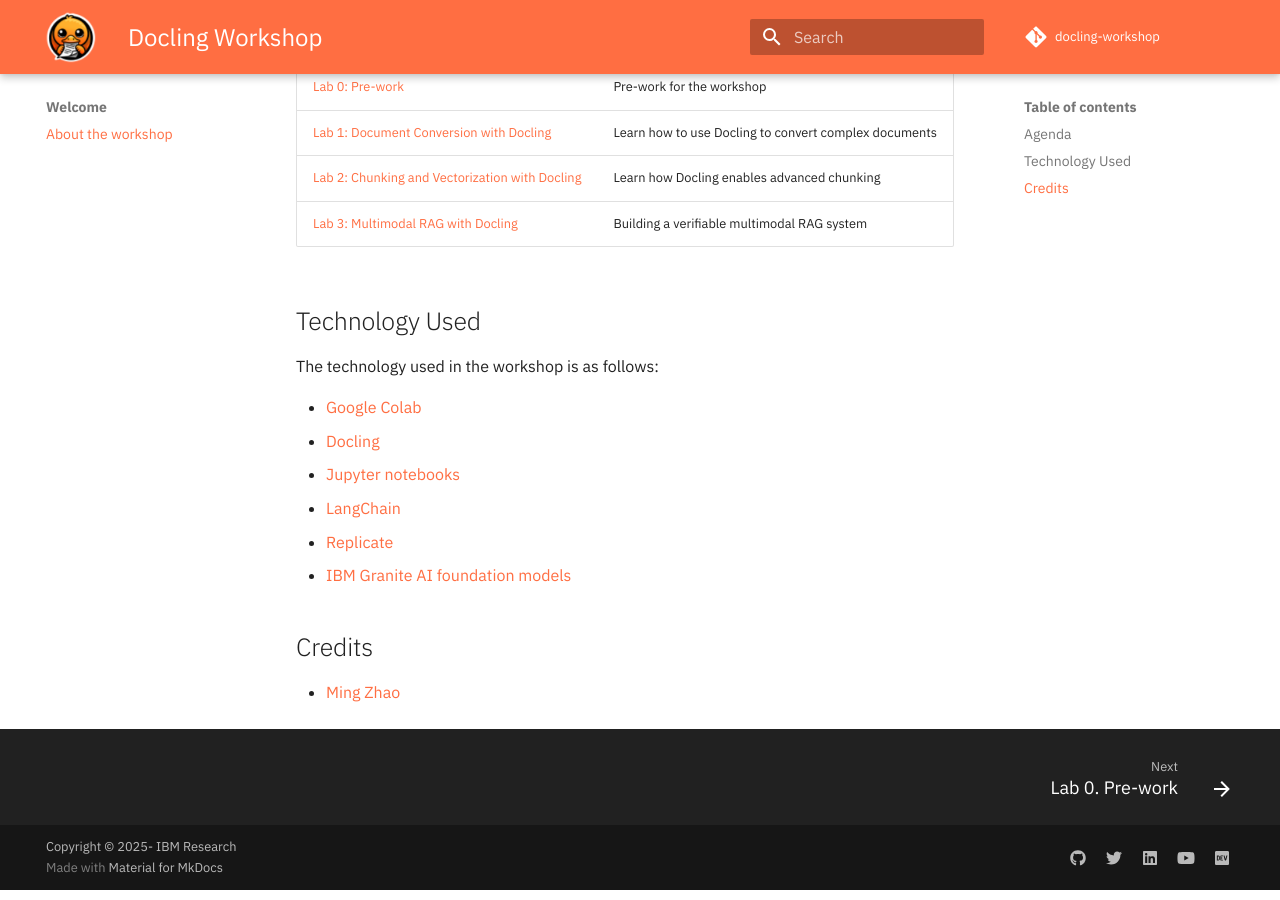
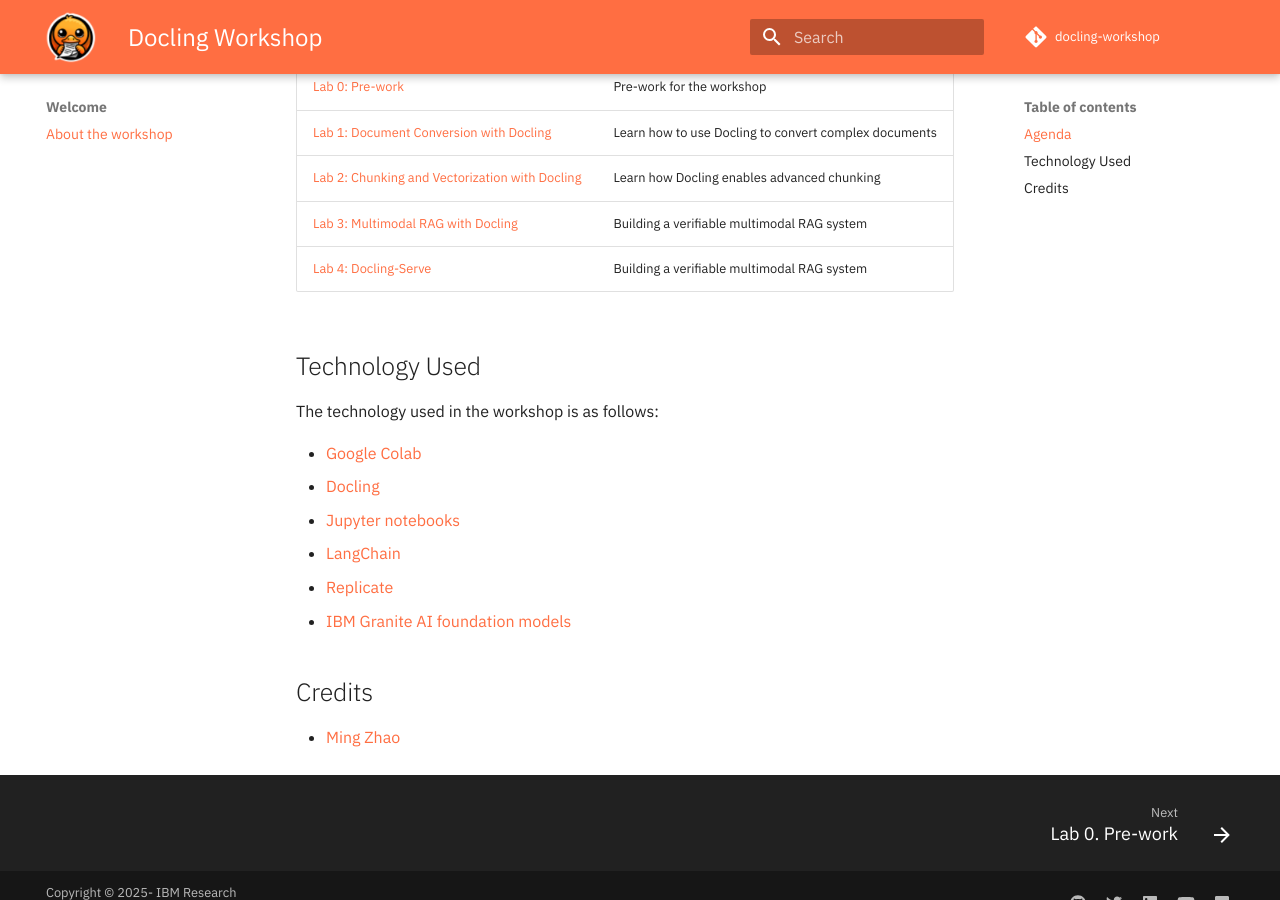
Before and after one commit to mingxzhao/docling-workshop, an MkDocs documentation site: the page built from docs/README.md, in a window 1280 px wide and 900 px high, scrolled down 715 px. Built offline with MkDocs 1.6.1 and Material for MkDocs 9.7.7, drawn with Linux system fonts in a browser that asks for light colours; comment, search, counter and statistics services are not loaded.

Commit message:
Update README.md
Signed-off-by: Mingxuan Zhao <43148277+mingxzhao@users.noreply.github.com>

```diff
--- a/docs/README.md
+++ b/docs/README.md
@@ -32,6 +32,7 @@
 | [Lab 1: Document Conversion with Docling](lab-1/README.md) | Learn how to use Docling to convert complex documents |
 | [Lab 2: Chunking and Vectorization with Docling](lab-2/README.md)| Learn how Docling enables advanced chunking |
 | [Lab 3: Multimodal RAG with Docling](lab-3/README.md) | Building a verifiable multimodal RAG system |
+| [Lab 4: Docling-Serve](lab-4/README.md) | Building a verifiable multimodal RAG system |
 
 ## Technology Used
 
```
